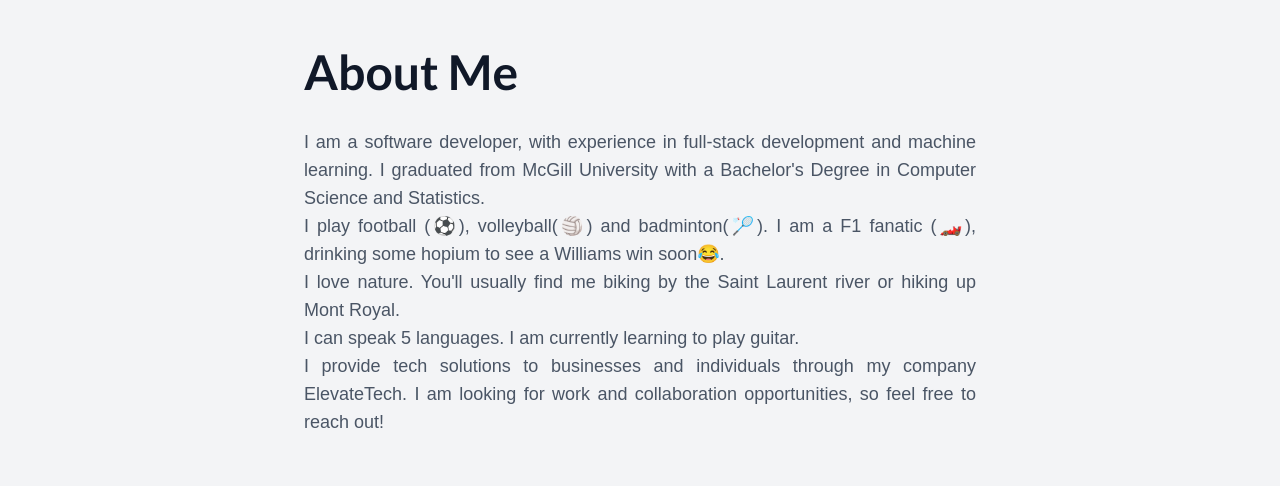
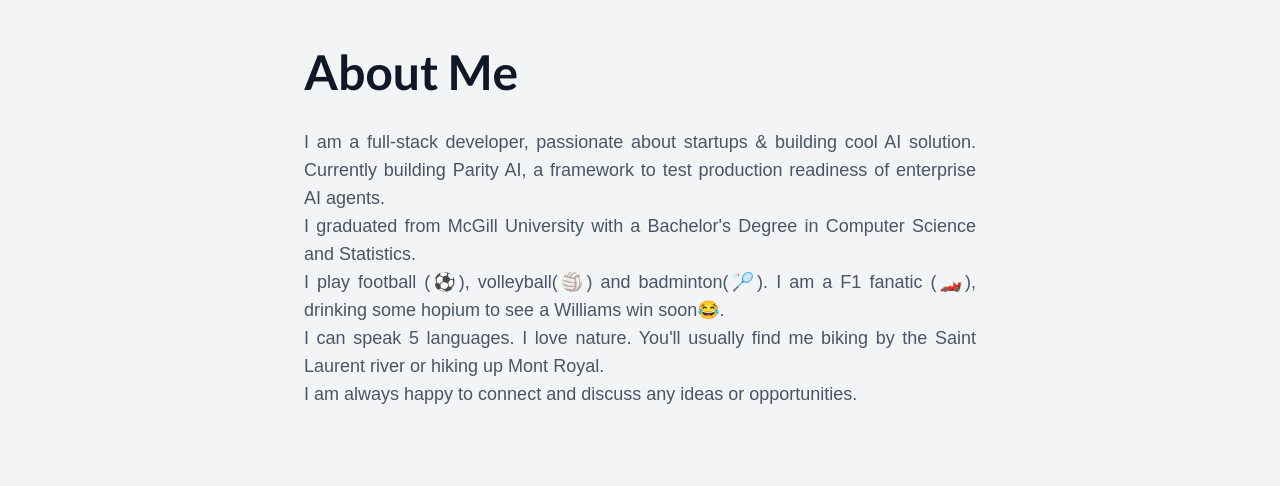
Before and after one commit to ArpanSaha07/personal-website, a Next.js app: page / in a window 1280 px wide. Shown: the part 860-1346 px from the top of the page. Built offline with nearby package versions, Linux system fonts and the light colour scheme; a web font is replaced by a local one.

Commit message:
Updated the AboutMe section text

```diff
--- a/app/components/AboutMeSection.tsx
+++ b/app/components/AboutMeSection.tsx
@@ -1,14 +1,13 @@
 export default function AboutMe() {
     return (
         <div className="bg-gray-100 relative py-25 px-4 md:px-20 flex flex-col items-center">
-
             <div className="m-2 text-lg text-gray-600 max-w-2xl text-justify">
                 <h1 className="section-heading pb-8">About Me</h1>
-                <p>I am a software developer, with experience in full-stack development and machine learning. I graduated from McGill University with a Bachelor&apos;s Degree in Computer Science and Statistics.</p>
+                <p>I am a full-stack developer, passionate about startups & building cool AI solution. Currently building Parity AI, a framework to test production readiness of enterprise AI agents.</p>
+                <p>I graduated from McGill University with a Bachelor&apos;s Degree in Computer Science and Statistics.</p>
                 <p>I play football (⚽), volleyball(🏐) and badminton(🏸). I am a F1 fanatic (🏎️), drinking some hopium to see a Williams win soon😂.</p>
-                <p>I love nature. You&apos;ll usually find me biking by the Saint Laurent river or hiking up Mont Royal.</p>
-                <p>I can speak 5 languages. I am currently learning to play guitar.</p>
-                <p>I provide tech solutions to businesses and individuals through my company ElevateTech. I am looking for work and collaboration opportunities, so feel free to reach out!</p>
+                <p>I can speak 5 languages. I love nature. You&apos;ll usually find me biking by the Saint Laurent river or hiking up Mont Royal.</p>
+                <p>I am always happy to connect and discuss any ideas or opportunities.</p>
             </div>
         </div>
     )
```
